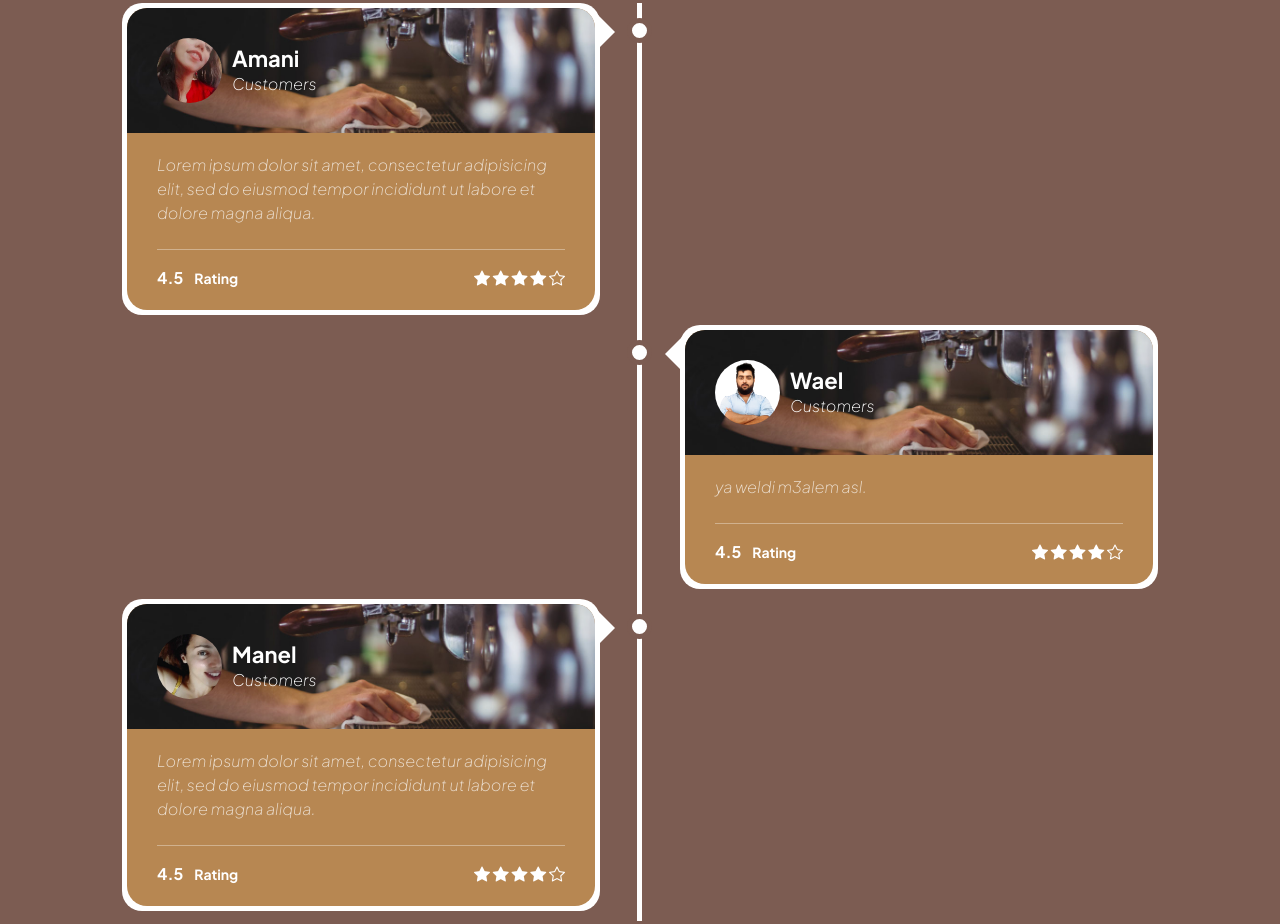
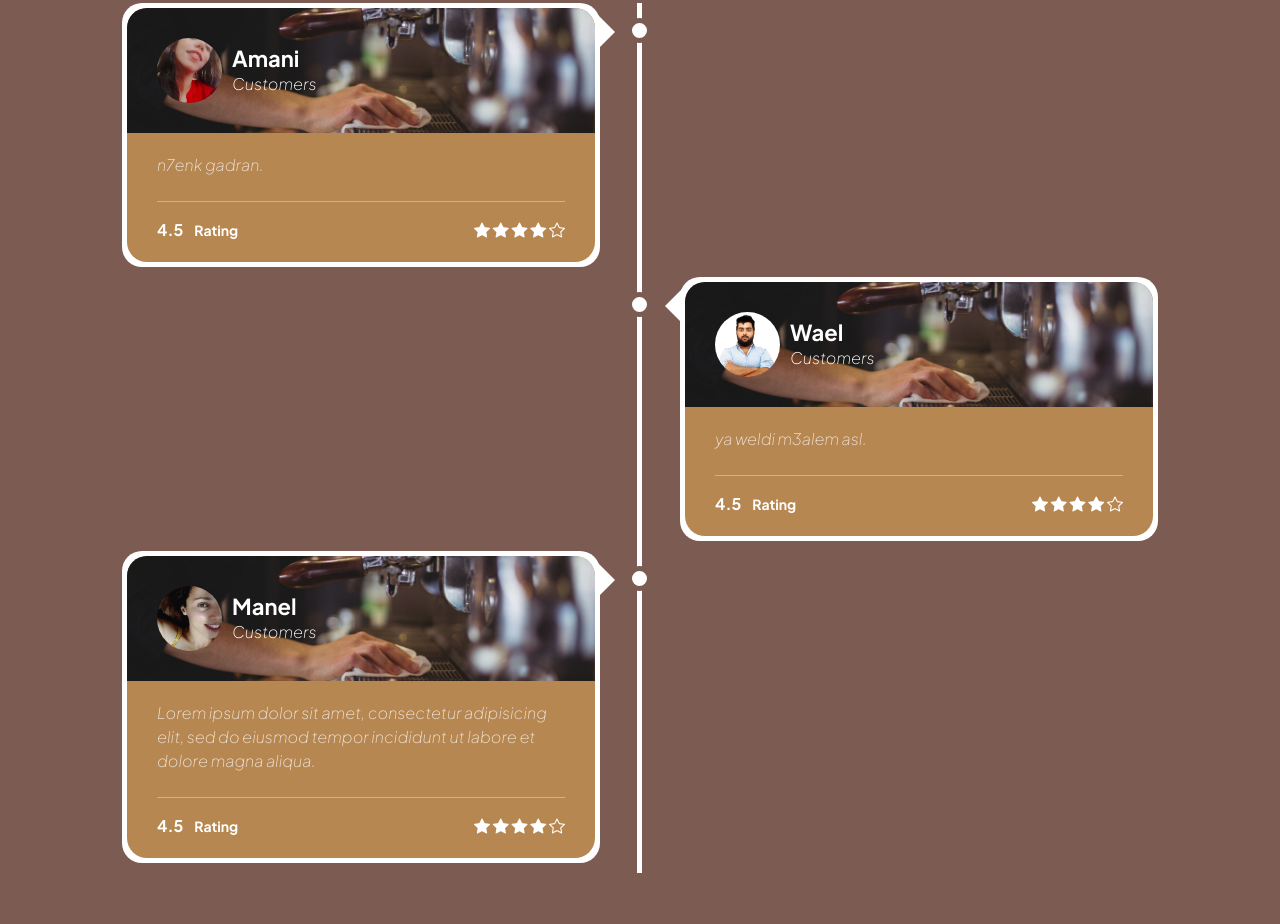
Before and after one commit to Wael-Ltifi/Gadran-Caff-, a plain HTML site: page index.html in a window 1280 px wide. Shown: the part 3361-4285 px from the top of the page. Drawn offline with Linux system fonts and the light colour scheme.

Commit message:
Update index.html

```diff
--- a/index.html
+++ b/index.html
@@ -445,8 +445,7 @@
                                     </div>
 
                                     <div class="reviews-block-info">
-                                        <p>Lorem ipsum dolor sit amet, consectetur adipisicing elit, sed do eiusmod
-                                            tempor incididunt ut labore et dolore magna aliqua.</p>
+                                        <p>n7enk gadran.</p>
 
                                         <div class="d-flex border-top pt-3 mt-4">
                                             <strong class="text-white">4.5 <small class="ms-2">Rating</small></strong>
```
